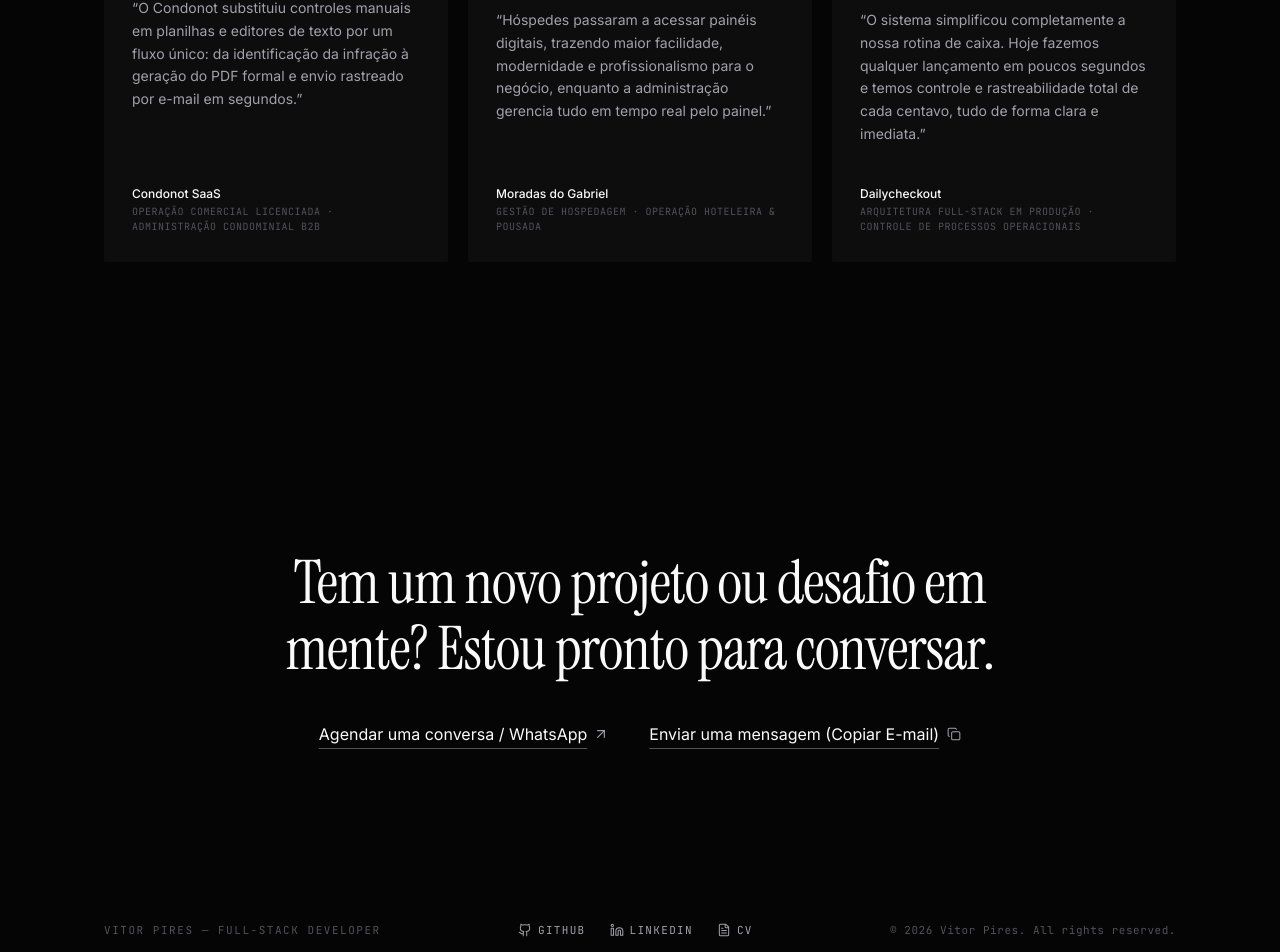
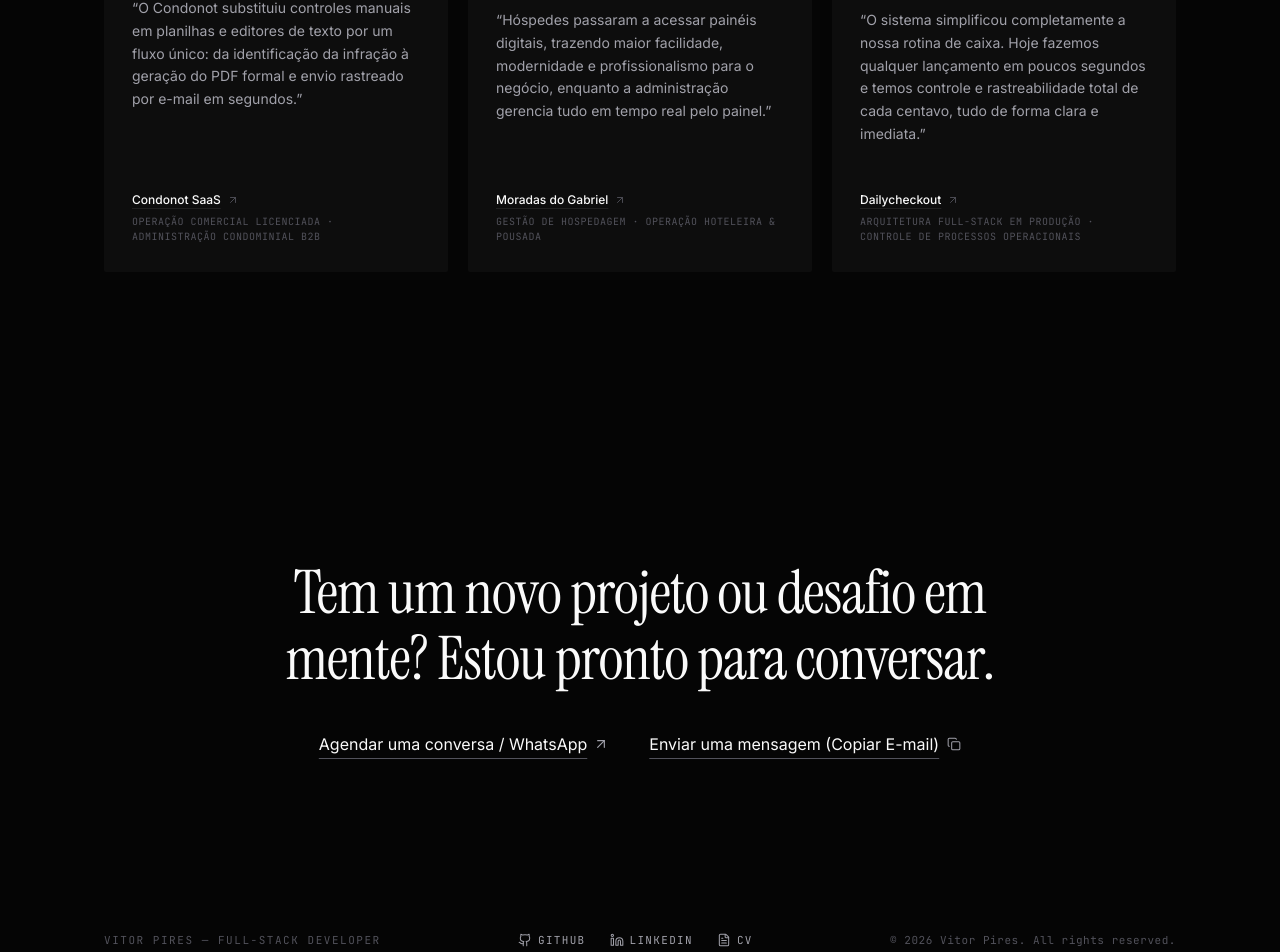
Before and after one commit to Vitor-Piress/vitor-pires-portfolio, a React (Vite) app: page / in a window 1280 px wide. Shown: the part 4862-5814 px from the top of the page. Built offline with nearby package versions, Linux system fonts and the light colour scheme.

Commit message:
feat: enhance EditorialSection with project links and update translations for project slugs

```diff
--- a/src/components/home/EditorialSection.tsx
+++ b/src/components/home/EditorialSection.tsx
@@ -1,3 +1,5 @@
+import { Link } from 'react-router-dom'
+import { ArrowUpRight } from 'lucide-react'
 import type { TimelineItem } from '../../i18n/translations'
 import { useLanguage } from '../../context/LanguageContext'
 import { BlurReveal } from '../ui/BlurReveal'
@@ -87,10 +89,17 @@ export function EditorialSection() {
 
                 {/* Attribution */}
                 <div className="mt-8 pt-2">
-                  <div className="text-xs font-medium text-[var(--text-primary)]">
-                    {item.project}
-                  </div>
-                  <div className="mt-0.5 font-mono text-[10px] uppercase tracking-wider text-[var(--text-muted)]">
+                  <Link
+                    to={`/project/${item.projectSlug}`}
+                    className="group inline-flex items-center gap-1.5 text-xs font-medium text-[var(--text-primary)] underline underline-offset-4 decoration-[var(--border-subtle)] hover:decoration-[var(--text-primary)] transition-colors"
+                  >
+                    <span>{item.project}</span>
+                    <ArrowUpRight
+                      className="h-3 w-3 text-[var(--text-muted)] group-hover:text-[var(--text-primary)] transition-transform duration-200 group-hover:translate-x-0.5 group-hover:-translate-y-0.5"
+                      strokeWidth={1.8}
+                    />
+                  </Link>
+                  <div className="mt-1 font-mono text-[10px] uppercase tracking-wider text-[var(--text-muted)]">
                     {item.author} · {item.role}
                   </div>
                 </div>
--- a/src/i18n/translations.ts
+++ b/src/i18n/translations.ts
@@ -26,6 +26,7 @@ export interface StackGroup {
 
 export interface TestimonialItem {
   id: string;
+  projectSlug: string;
   quote: string;
   author: string;
   role: string;
@@ -340,6 +341,7 @@ export const translations: Record<Language, TranslationSchema> = {
       items: [
         {
           id: "condonot-validation",
+          projectSlug: "condonot",
           quote:
             "O Condonot substituiu controles manuais em planilhas e editores de texto por um fluxo único: da identificação da infração à geração do PDF formal e envio rastreado por e-mail em segundos.",
           author: "Operação Comercial Licenciada",
@@ -349,6 +351,7 @@ export const translations: Record<Language, TranslationSchema> = {
         },
         {
           id: "moradas-validation",
+          projectSlug: "moradas-do-gabriel",
           quote:
             "Hóspedes passaram a acessar painéis digitais, trazendo maior facilidade, modernidade e profissionalismo para o negócio, enquanto a administração gerencia tudo em tempo real pelo painel.",
           author: "Gestão de Hospedagem",
@@ -358,6 +361,7 @@ export const translations: Record<Language, TranslationSchema> = {
         },
         {
           id: "dailycheckout-validation",
+          projectSlug: "dailycheckout",
           quote:
             "O sistema simplificou completamente a nossa rotina de caixa. Hoje fazemos qualquer lançamento em poucos segundos e temos controle e rastreabilidade total de cada centavo, tudo de forma clara e imediata.",
           author: "Arquitetura Full-Stack em Produção",
@@ -538,6 +542,7 @@ export const translations: Record<Language, TranslationSchema> = {
       items: [
         {
           id: "condonot-validation",
+          projectSlug: "condonot",
           quote:
             "Condonot replaced fragmented spreadsheets and manual word processors with a single unified pipeline: from infraction logging to formal PDF generation and tracked email delivery in seconds.",
           author: "Licensed Commercial Operation",
@@ -547,6 +552,7 @@ export const translations: Record<Language, TranslationSchema> = {
         },
         {
           id: "moradas-validation",
+          projectSlug: "moradas-do-gabriel",
           quote:
             "Guests now access instant Wi-Fi onboarding, curated local guides, and house rules directly from their phones, while property managers update every module in real time via the admin dashboard.",
           author: "Hospitality Management",
@@ -556,6 +562,7 @@ export const translations: Record<Language, TranslationSchema> = {
         },
         {
           id: "dailycheckout-validation",
+          projectSlug: "dailycheckout",
           quote:
             "Decoupling the reactive frontend from the dedicated Fastify + PostgreSQL API brought complete auditability to daily checkout routines and multi-shift task verification.",
           author: "Production Full-Stack Architecture",
```
